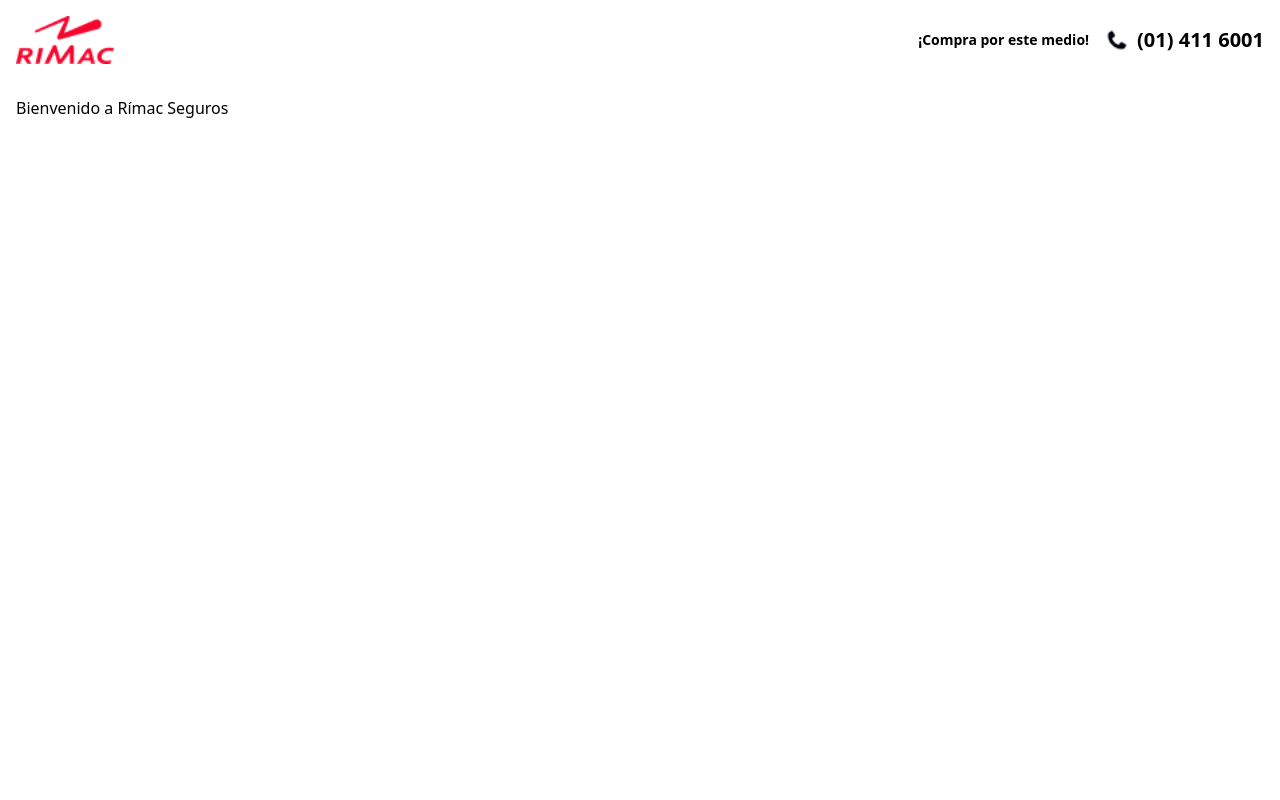
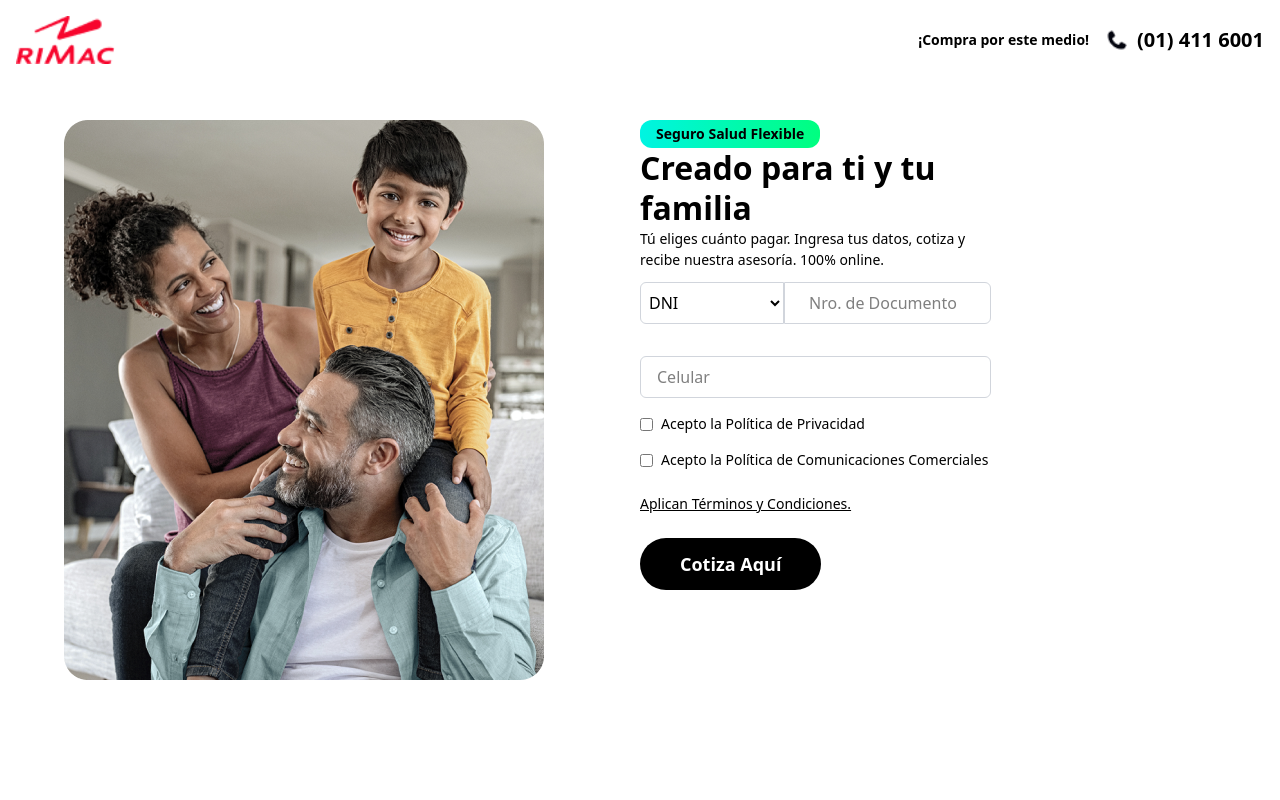
Before and after one commit to francescasilva/softtek, a React (Vite) app: page / in a window 1280 px wide. Shown: the top 800 px of the page. Built offline with nearby package versions, Linux system fonts and the light colour scheme.

Commit message:
modificacion en formulario

```diff
--- a/src/components/Formulario.jsx
+++ b/src/components/Formulario.jsx
@@ -1,7 +1,140 @@
+import  { useState } from "react";
+import imgPrincipal from '../assets/formulario/imgprincipal.png';
+
 export default function Formulario() {
+  const [tipoDocumento, setTipoDocumento] = useState("dni");
+  const [numeroDocumento, setNumeroDocumento] = useState("");
+  const [celular, setCelular] = useState("");
+  const [aceptaPrivacidad, setAceptaPrivacidad] = useState(false);
+  const [aceptaComercial, setAceptaComercial] = useState(false);
+
+  const handleSubmit = (e) => {
+    e.preventDefault();
+    // Aquí puedes agregar validaciones o enviar datos
+    console.log({
+      tipoDocumento,
+      numeroDocumento,
+      celular,
+      aceptaPrivacidad,
+      aceptaComercial,
+    });
+  };
+
   return (
-    <div>
-      <h1>Bienvenido a Rímac Seguros</h1>
+    <div className="flex  max-w-6xl mx-auto mt-6  ">
+      {/* Imagen a la izquierda */}
+      <div className="w-1/2 pr-4">
+         <img src={imgPrincipal} alt="Imagen principal"  />
+      </div>
+
+      {/* Formulario a la derecha */}
+  <form className="w-[351px] h-[128px]">
+      <div className="w-fit px-4 py-1 rounded-xl font-bold text-sm text-black" style={{ background: "linear-gradient(to right, #00F4E2 , #00FF7F )" }}>Seguro Salud Flexible</div>
+      <div className="text-[32px] font-bold leading-tight">Creado para ti y tu<br/>familia</div>
+      <div className="text-[14px] ">Tú eliges cuánto pagar. Ingresa tus datos, cotiza y<br/> recibe nuestra asesoría. 100% online.</div>
+
+        {/* Aquí van tus campos del formulario */}
+         {/* Tipo de documento */}
+    <div className="flex mb-4">
+
+        <div className="mb-4 ">
+          <label
+            htmlFor="tipoDocumento"
+            className="block mb-1 mt-3 text-sm font-medium text-gray-700"
+          >
+
+          </label>
+          <select
+            id="tipoDocumento"
+            name="tipoDocumento"
+            className="w-36 border border-gray-300 rounded-l-md px-1 py-2 focus:outline-none focus:ring focus:ring-blue-300"
+          >
+            <option value="dni">DNI</option>
+            <option value="pasaporte">Pasaporte</option>
+            <option value="ce">Carné de Extranjería</option>
+          </select>
+        </div>
+        {/* Número de Documento */}
+       <div className="mb-4">
+        <label
+          htmlFor="numeroDocumento"
+          className="block mb-1 mt-3 text-sm font-medium text-gray-700"
+        >
+
+        </label>
+        <input
+          type="text"
+          id="numeroDocumento"
+          name="numeroDocumento"
+          placeholder="Nro. de Documento"
+          value={numeroDocumento}
+          onChange={(e) => setNumeroDocumento(e.target.value)}
+          className="w-full px-6 py-2 border border-gray-300 rounded-r-md focus:outline-none focus:ring focus:ring-blue-300"
+        />
+      </div>
+    </div>
+      {/* Celular */}
+      <div className="mb-4">
+        <input
+          type="tel"
+          name="celular"
+          placeholder="Celular"
+          value={celular}
+          onChange={(e) => setCelular(e.target.value)}
+          className="w-full px-4 py-2 border border-gray-300 rounded-md focus:outline-none focus:ring focus:ring-blue-300"
+        />
+      </div>
+
+      {/* Checkboxes */}
+      <div className="mb-4 flex items-start">
+        <input
+          type="checkbox"
+          id="politicaPrivacidad"
+          checked={aceptaPrivacidad}
+          onChange={(e) => setAceptaPrivacidad(e.target.checked)}
+          className="mt-1 mr-2"
+        />
+        <label
+          htmlFor="politicaPrivacidad"
+          className="text-sm text-black"
+        >
+          Acepto la{" "}
+          <a href="#" >
+            Política de Privacidad
+          </a>
+        </label>
+      </div>
+
+      <div className="mb-6 flex items-start">
+        <input
+          type="checkbox"
+          id="politicaComercial"
+          checked={aceptaComercial}
+          onChange={(e) => setAceptaComercial(e.target.checked)}
+          className="mt-1 mr-2"
+        />
+        <label
+          htmlFor="politicaComercial"
+          className="text-sm text-black"
+        >
+          Acepto la{" "}
+          <a href="#" >
+            Política de Comunicaciones Comerciales
+          </a>
+        </label>
+      </div>
+
+       <div className="mt-6 mb-6">
+         <h6 className="underline text-sm">Aplican Términos y Condiciones.</h6>
+       </div>
+      {/* Botón */}
+      <button
+        type="submit"
+        className=" bg-black text-white text-lg font-bold py-3 px-10 rounded-full hover:bg-blue-700 transition duration-200"
+      >
+        Cotiza Aquí
+      </button>
+      </form>
     </div>
   );
 }
```
Also changed, not shown: src/assets/formulario/imgprincipal.png (added).
